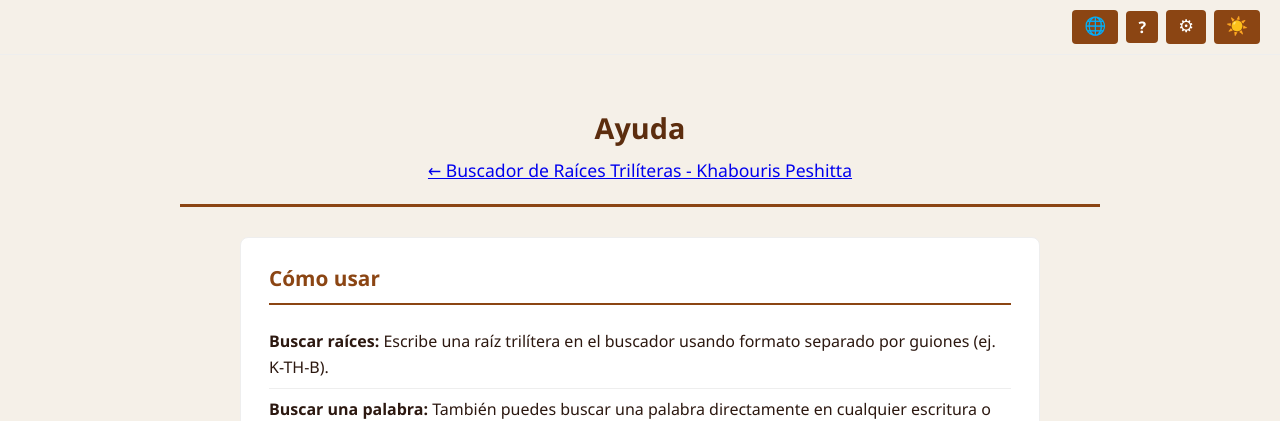
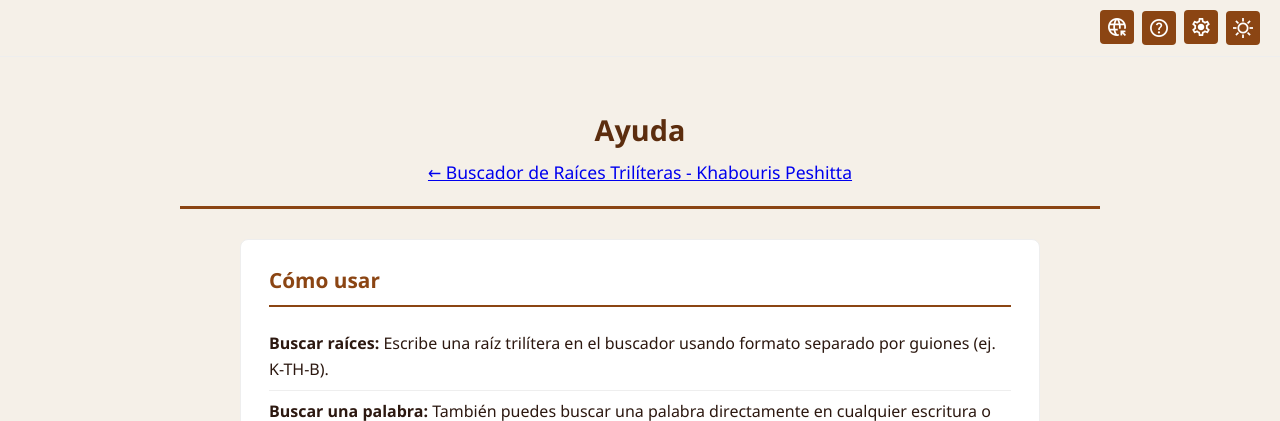
Before and after one commit to Jossifresben/peshitta, a Flask app: page /help in a window 1280 px wide. Shown: the top 421 px of the page. Run offline with Flask 3, Linux system fonts and the light colour scheme.

Commit message:
Replace emoji/unicode icons with Google Material Symbols
Use captive_portal, help, settings, sunny/bedtime icons from
Material Symbols Outlined for a consistent, polished navbar.

Co-Authored-By: Claude Opus 4.6 <noreply@anthropic.com>

```diff
--- a/peshitta_roots/static/style.css
+++ b/peshitta_roots/static/style.css
@@ -132,21 +132,6 @@ header p {
     position: relative;
 }
 
-.settings-toggle {
-    background: var(--accent);
-    color: #fff;
-    border: none;
-    padding: 8px 12px;
-    border-radius: 4px;
-    cursor: pointer;
-    font-size: 1.1em;
-    line-height: 1;
-}
-
-.settings-toggle:hover {
-    background: var(--accent-dark);
-}
-
 .settings-dropdown {
     display: none;
     position: absolute;
@@ -235,20 +220,29 @@ header p {
     opacity: 1;
 }
 
-.lang-toggle, .theme-toggle, .help-toggle {
+.lang-toggle, .theme-toggle, .help-toggle, .settings-toggle {
     background: var(--accent);
     color: #fff;
     border: none;
-    padding: 8px 12px;
+    padding: 6px;
     border-radius: 4px;
     cursor: pointer;
-    font-size: 1.1em;
     text-decoration: none;
     line-height: 1;
+    display: inline-flex;
+    align-items: center;
+    justify-content: center;
 }
 
-.lang-toggle:hover, .theme-toggle:hover, .help-toggle:hover {
+.lang-toggle:hover, .theme-toggle:hover, .help-toggle:hover, .settings-toggle:hover {
     background: var(--accent-dark);
+}
+
+.lang-toggle .material-symbols-outlined,
+.theme-toggle .material-symbols-outlined,
+.help-toggle .material-symbols-outlined,
+.settings-toggle .material-symbols-outlined {
+    font-size: 22px;
 }
 
 .lang-wrapper {
@@ -297,20 +291,6 @@ header p {
     color: #fff;
 }
 
-.help-toggle {
-    padding: 8px 12px;
-    font-weight: bold;
-    font-size: 1em;
-    line-height: 1;
-    min-width: 32px;
-    text-align: center;
-}
-
-.theme-toggle {
-    padding: 8px 12px;
-    font-size: 1.1em;
-    line-height: 1;
-}
 
 /* === Search form === */
 .search-section {
--- a/peshitta_roots/templates/help.html
+++ b/peshitta_roots/templates/help.html
@@ -6,20 +6,20 @@
     <title>{{ t.help_title }} - {{ t.app_title }}</title>
     <link rel="stylesheet" href="{{ url_for('static', filename='style.css') }}">
     <link rel="preconnect" href="https://fonts.googleapis.com">
-    <link href="https://fonts.googleapis.com/css2?family=Noto+Sans+Syriac&family=Noto+Sans+Hebrew&family=Noto+Sans+Arabic&display=swap" rel="stylesheet">
+    <link href="https://fonts.googleapis.com/css2?family=Material+Symbols+Outlined:opsz,wght,FILL@20..48,100..700,0..1&family=Noto+Sans+Syriac&family=Noto+Sans+Hebrew&family=Noto+Sans+Arabic&display=swap" rel="stylesheet">
 </head>
 <body>
     <div class="sticky-header">
         <div class="lang-wrapper">
-            <button class="lang-toggle" id="lang-toggle" aria-label="Language" title="Language">&#127760;</button>
+            <button class="lang-toggle" id="lang-toggle" aria-label="Language" title="Language"><span class="material-symbols-outlined">captive_portal</span></button>
             <div class="lang-dropdown" id="lang-dropdown">
                 <a href="{{ url_for('help_page', lang='es', script=script, trans='es') }}" class="lang-option{% if lang == 'es' %} active{% endif %}">ES</a>
                 <a href="{{ url_for('help_page', lang='en', script=script, trans='en') }}" class="lang-option{% if lang == 'en' %} active{% endif %}">EN</a>
             </div>
         </div>
-        <a href="{{ url_for('help_page', lang=lang) }}" class="help-toggle active" title="{{ t.help_link }}">?</a>
+        <a href="{{ url_for('help_page', lang=lang) }}" class="help-toggle active" title="{{ t.help_link }}"><span class="material-symbols-outlined">help</span></a>
         <div class="settings-wrapper">
-            <button class="settings-toggle" id="settings-toggle" aria-label="Settings" title="{{ t.settings_script }}">&#9881;</button>
+            <button class="settings-toggle" id="settings-toggle" aria-label="Settings" title="{{ t.settings_script }}"><span class="material-symbols-outlined">settings</span></button>
             <div class="settings-dropdown" id="settings-dropdown">
                 <div class="settings-label">{{ t.settings_script }}</div>
                 <button class="settings-option{% if script == 'latin' %} active{% endif %}" data-script="latin">{{ t.settings_latin }}</button>
@@ -34,7 +34,7 @@
                 <button class="settings-option{% if trans == 'ar' %} active{% endif %}" data-trans="ar">{{ t.settings_trans_ar }}</button>
             </div>
         </div>
-        <button class="theme-toggle" id="theme-toggle" aria-label="Toggle dark mode" title="Toggle dark mode">☀️</button>
+        <button class="theme-toggle" id="theme-toggle" aria-label="Toggle dark mode" title="Toggle dark mode"><span class="material-symbols-outlined">sunny</span></button>
     </div>
 
     <div class="container">
@@ -249,11 +249,11 @@
     (function() {
         var toggle = document.getElementById('theme-toggle');
         var dark = localStorage.getItem('dark') === '1';
-        if (dark) { document.body.classList.add('dark'); toggle.textContent = '🌙'; }
+        if (dark) { document.body.classList.add('dark'); toggle.innerHTML = '<span class="material-symbols-outlined">bedtime</span>'; }
         toggle.addEventListener('click', function() {
             dark = !dark;
             document.body.classList.toggle('dark', dark);
-            toggle.textContent = dark ? '🌙' : '☀️';
+            toggle.innerHTML = '<span class="material-symbols-outlined">' + (dark ? 'bedtime' : 'sunny') + '</span>';
             localStorage.setItem('dark', dark ? '1' : '0');
         });
     })();
```
Also changed, not shown: peshitta_roots/templates/browse.html (+6 -6 lines), peshitta_roots/templates/index.html (+6 -6 lines), peshitta_roots/templates/read.html (+6 -6 lines).
